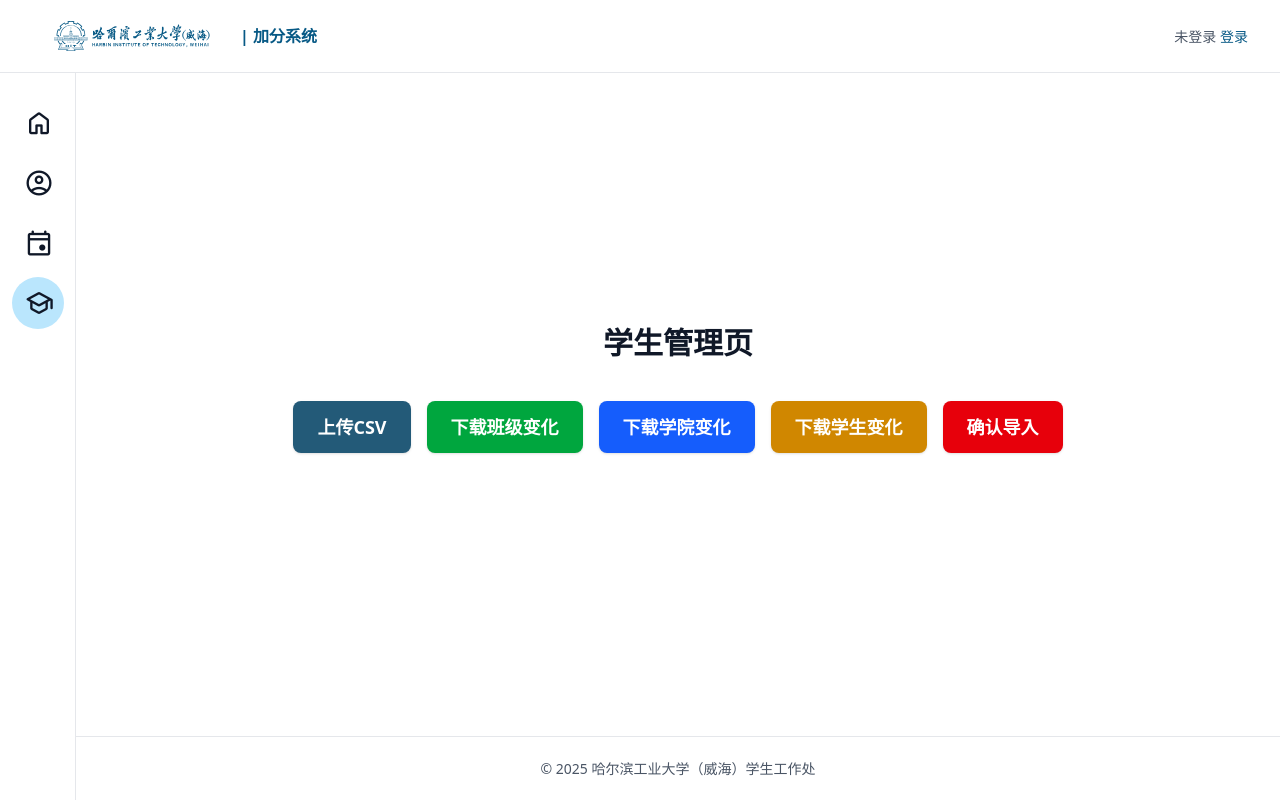
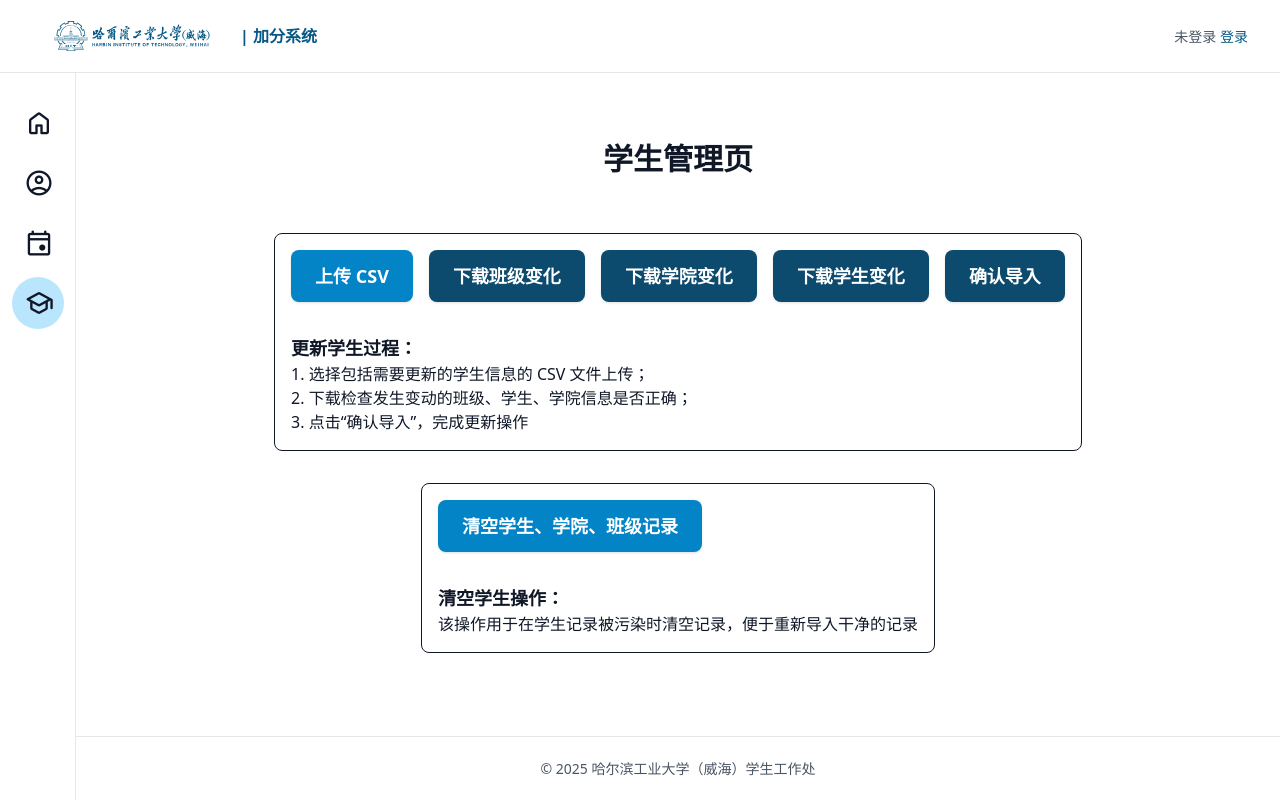
Before and after one commit to isYuAh/frontend, a Vue app: page /dashboard/student in a window 1280 px wide. Built offline with nearby package versions, Linux system fonts and the light colour scheme.

Commit message:
several fixes

```diff
--- a/src/pages/dashboard-student.vue
+++ b/src/pages/dashboard-student.vue
@@ -1,54 +1,27 @@
-<script setup lang="ts">
+<script lang="ts" setup>
 import { setTitle } from '@utils/title';
-import { ref } from 'vue';
+import { inject, ref } from 'vue';
 import { devConfig } from '@utils/devConfig';
-import axios from 'axios';
-import * as XLSX from "xlsx";
+import * as XLSX from 'xlsx';
+import { getCookie } from '@utils/cookie';
+
+const { setMessage } = inject('banner') as any;
 
 setTitle('学生管理页');
 
-// 用户类型枚举
-enum UserType {
-  UserSU,
-  UserInstructor,
-  UserLocalOrg,
-  UserLocalCommittee,
-  UserOrg,
-  UserCommittee,
-  UserStudent,
-}
-
-interface Student {
-  id: string;
-  name: string;
-  class: string;
-  college: string;
-}
-
-const students = ref<Student[]>([
-  { id: '20230001', name: '张三', class: '计科2201', college: '计算机科学与技术学院' },
-  { id: '20230002', name: '李四', class: '计科2202', college: '计算机科学与技术学院' },
-  { id: '20230003', name: '王五', class: '自动化2201', college: '自动化学院' },
-]);
-
 const uploading = ref(false);
 const sessionID = ref<string | null>(null);
-const csvData = ref<{classes?: any[]; schools?: any[]; students?: any[]}>({});
-
-function showMessage(msg: string, type: 'success' | 'error' = 'success') {
-  // 这里可以替换为全局消息组件
-  window.alert(msg);
-}
+const csvData = ref<{ classes?: any[]; schools?: any[]; students?: any[] }>({});
 
 function downloadCSV(data: any[], headers: string[], filename: string) {
     const ws = XLSX.utils.json_to_sheet(data, { header: headers });
     const wb = XLSX.utils.book_new();
     console.log(ws, wb, data);
-  XLSX.utils.book_append_sheet(wb, ws, "Sheet1");
-  const wbout = XLSX.write(wb, { bookType: "csv", type: "array" });
-  const blob = new Blob([wbout], { type: "text/csv;" });
+    XLSX.utils.book_append_sheet(wb, ws, 'Sheet1');
+    const wbout = XLSX.write(wb, { bookType: 'csv', type: 'array' });
+    const blob = new Blob([wbout], { type: 'text/csv;' });
     const url = URL.createObjectURL(blob);
-  const a = document.createElement("a");
+    const a = document.createElement('a');
     a.href = url;
     a.download = filename;
     document.body.appendChild(a);
@@ -71,31 +44,35 @@ async function handleUploadCSV() {
             const sheetName = workbook.SheetNames[0];
             const worksheet = workbook.Sheets[sheetName];
             const lines: string[][] = XLSX.utils.sheet_to_json(worksheet, { header: 1, blankrows: false });
-      // 过滤掉所有内容为空或仅包含空白的行
-      const filteredLines = lines.filter(row => Array.isArray(row) && row.some(cell => String(cell).trim() !== ""));
-      if (!filteredLines.length) throw new Error('CSV内容为空');
+            const filteredLines = lines.filter(
+                (row) => Array.isArray(row) && row.some((cell) => String(cell).trim() !== '')
+            );
+            if (!filteredLines.length) {
+                setMessage({ message: '文件内容为空', type: 'error' });
+                return;
+            }
             const csv = XLSX.utils.sheet_to_csv(XLSX.utils.aoa_to_sheet(filteredLines));
             const res = await fetch(devConfig.serverEndpoint + '/user/student/import', {
                 method: 'PUT',
                 headers: {
-          'Content-Type': 'application/json'
+                    'Content-Type': 'application/json',
+                    Authorization: getCookie('token') || '',
                 },
-        body: JSON.stringify({ csv })
+                body: JSON.stringify({ csv }),
             });
             if (!res.ok) {
                 let errMsg = '未知错误';
-        try {
                 const errData = await res.json();
                 errMsg = errData.message || errMsg;
-        } catch {}
-        throw new Error(errMsg);
+                console.error(errMsg);
+                return;
             }
             const resData = await res.json();
             sessionID.value = resData.data.sessionID;
             csvData.value = resData.data;
-      showMessage('上传成功', 'success');
+            setMessage({ message: '上传成功', type: 'success' });
         } catch (err: any) {
-      showMessage('上传失败: ' + (err?.message || err), 'error');
+            setMessage({ message: '上传失败', type: 'error' });
         } finally {
             uploading.value = false;
         }
@@ -105,7 +82,7 @@ async function handleUploadCSV() {
 
 async function handleConfirm() {
     if (!sessionID.value) {
-    showMessage('请先上传并获取sessionID', 'error');
+        setMessage({ message: '请先上传并获取 sessionID', type: 'error' });
         return;
     }
     uploading.value = true;
@@ -113,53 +90,127 @@ async function handleConfirm() {
         const res = await fetch(devConfig.serverEndpoint + '/user/student/import/' + sessionID.value, {
             method: 'PUT',
             headers: {
-        'Content-Type': 'application/json'
-      }
+                'Content-Type': 'application/json',
+                Authorization: getCookie('token') || '',
+            },
         });
         if (!res.ok) {
             let errMsg = '未知错误';
-      try {
             const errData = await res.json();
             errMsg = errData.message || errMsg;
-      } catch {}
-      throw new Error(errMsg);
+            console.error(errMsg);
+            return;
         }
-    showMessage('确认成功', 'success');
+        setMessage({ message: '导入成功', type: 'success' });
     } catch (err: any) {
-    showMessage('确认失败: ' + (err?.message || err), 'error');
+        setMessage({ message: '导入失败', type: 'error' });
+        console.error(err);
     } finally {
         uploading.value = false;
     }
 }
+
 function handleDownload(type: 'classes' | 'schools' | 'students', headers: string[], filename: string) {
     const data = csvData.value[type];
     if (!data || !Array.isArray(data) || !data.length) {
-    showMessage('请先上传数据', 'error');
+        setMessage({ message: '请先上传数据', type: 'error' });
         return;
     }
     downloadCSV(data, headers, filename);
 }
+
+async function handleDelete() {
+    if (confirm('确定要清空记录？该操作不可逆')) {
+        try {
+            const response = await fetch(devConfig.serverEndpoint + '/user/student', {
+                    method: 'DELETE',
+                    headers: {
+                        'Content-Type': 'application/json',
+                        Authorization: getCookie('token') || '',
+                    },
+                }),
+                json = await response.json();
+            if (!response.ok) {
+                setMessage({ message: '清空失败', type: 'error' });
+                console.error(json.message);
+            }
+        } catch (err) {
+            setMessage({ message: '清空失败', type: 'error' });
+            console.error(err);
+        }
+    }
+}
 </script>
 
 <template>
-  <div class="mx-auto w-full px-4 flex flex-col items-center justify-center min-h-[60vh]">
-    <h1 class="text-3xl font-black mb-10">学生管理页</h1>
-    <div class="flex flex-wrap gap-4 justify-center items-center mb-8">
-      <button class="bg-primary text-white px-6 py-3 rounded-lg shadow hover:bg-primary-700 transition-colors font-semibold text-lg" type="button" @click="handleUploadCSV" :disabled="uploading">
-        上传CSV
+    <div class="mx-auto flex min-h-[60vh] w-full flex-col items-center justify-center px-4">
+        <h1 class="mb-10 text-3xl font-black">学生管理页</h1>
+        <div class="m-4 rounded-lg border p-4">
+            <div class="mb-8 flex flex-wrap items-center justify-center gap-4">
+                <button
+                    :disabled="uploading"
+                    class="bg-primary-600 hover:bg-primary-700 disabled:bg-primary-900 dark:bg-primary-400 dark:hover:bg-primary-300 dark:disabled:bg-primary-100 rounded-lg px-6 py-3 text-lg font-semibold text-white shadow transition-colors disabled:cursor-not-allowed"
+                    type="button"
+                    @click="handleUploadCSV"
+                >
+                    上传 CSV
                 </button>
-      <button class="bg-green-600 text-white px-6 py-3 rounded-lg shadow hover:bg-green-700 transition-colors font-semibold text-lg" type="button" @click="() => handleDownload('classes', ['name','school'], '班级变化.csv')" :disabled="uploading">
+                <button
+                    :disabled="uploading || !sessionID"
+                    class="bg-primary-600 hover:bg-primary-700 disabled:bg-primary-900 dark:bg-primary-400 dark:hover:bg-primary-300 dark:disabled:bg-primary-100 rounded-lg px-6 py-3 text-lg font-semibold text-white shadow transition-colors disabled:cursor-not-allowed"
+                    type="button"
+                    @click="() => handleDownload('classes', ['name', 'school'], '班级变化.csv')"
+                >
                     下载班级变化
                 </button>
-      <button class="bg-blue-600 text-white px-6 py-3 rounded-lg shadow hover:bg-blue-700 transition-colors font-semibold text-lg" type="button" @click="() => handleDownload('schools', ['name'], '学院变化.csv')" :disabled="uploading">
+                <button
+                    :disabled="uploading || !sessionID"
+                    class="bg-primary-600 hover:bg-primary-700 disabled:bg-primary-900 dark:bg-primary-400 dark:hover:bg-primary-300 dark:disabled:bg-primary-100 rounded-lg px-6 py-3 text-lg font-semibold text-white shadow transition-colors disabled:cursor-not-allowed"
+                    type="button"
+                    @click="() => handleDownload('schools', ['name'], '学院变化.csv')"
+                >
                     下载学院变化
                 </button>
-      <button class="bg-yellow-600 text-white px-6 py-3 rounded-lg shadow hover:bg-yellow-700 transition-colors font-semibold text-lg" type="button" @click="() => handleDownload('students', ['class','oid','name','type'], '学生变化.csv')" :disabled="uploading">
+                <button
+                    :disabled="uploading || !sessionID"
+                    class="bg-primary-600 hover:bg-primary-700 disabled:bg-primary-900 dark:bg-primary-400 dark:hover:bg-primary-300 dark:disabled:bg-primary-100 rounded-lg px-6 py-3 text-lg font-semibold text-white shadow transition-colors disabled:cursor-not-allowed"
+                    type="button"
+                    @click="() => handleDownload('students', ['class', 'oid', 'name', 'type'], '学生变化.csv')"
+                >
                     下载学生变化
                 </button>
-      <button class="bg-red-600 text-white px-6 py-3 rounded-lg shadow hover:bg-red-700 transition-colors font-semibold text-lg" type="button" @click="handleConfirm" :disabled="uploading">
+                <button
+                    :disabled="uploading || !sessionID"
+                    class="bg-primary-600 hover:bg-primary-700 disabled:bg-primary-900 dark:bg-primary-400 dark:hover:bg-primary-300 dark:disabled:bg-primary-100 rounded-lg px-6 py-3 text-lg font-semibold text-white shadow transition-colors disabled:cursor-not-allowed"
+                    type="button"
+                    @click="handleConfirm"
+                >
                     确认导入
                 </button>
             </div>
+            <div>
+                <p class="text-lg font-bold">更新学生过程：</p>
+                <ol class="list-inside list-decimal">
+                    <li>选择包括需要更新的学生信息的 CSV 文件上传；</li>
+                    <li>下载检查发生变动的班级、学生、学院信息是否正确；</li>
+                    <li>点击“确认导入”，完成更新操作</li>
+                </ol>
+            </div>
+        </div>
+        <div class="m-4 rounded-lg border p-4">
+            <div class="mb-8">
+                <button
+                    class="bg-primary-600 hover:bg-primary-700 disabled:bg-primary-900 dark:bg-primary-400 dark:hover:bg-primary-300 dark:disabled:bg-primary-100 rounded-lg px-6 py-3 text-lg font-semibold text-white shadow transition-colors disabled:cursor-not-allowed"
+                    type="button"
+                    @click="handleDelete"
+                >
+                    清空学生、学院、班级记录
+                </button>
+            </div>
+            <div>
+                <p class="text-lg font-bold">清空学生操作：</p>
+                <p>该操作用于在学生记录被污染时清空记录，便于重新导入干净的记录</p>
+            </div>
+        </div>
     </div>
 </template>
```
Also changed, not shown: 1 other file (tests, documents, lock files or other folders). Lines whose indentation alone changed are shown as unchanged.
